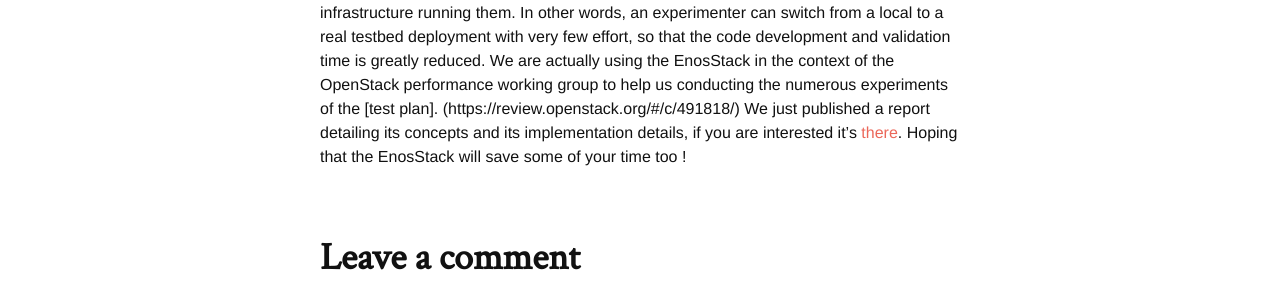
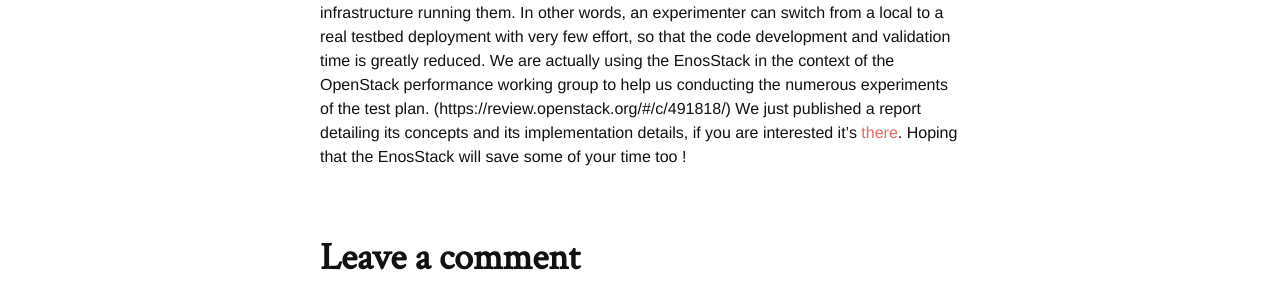
Before and after one commit to Marie-Donnie/blog, a Jekyll site: the page built from _posts/2018-01-22-the-EnosStack-to-help-experimenters-in-making-reproducible-research.markdown, in a window 1280 px wide. Shown: the part 628-920 px from the top of the page. Built offline with Jekyll 4.4.1, drawn with Linux system fonts in a browser that asks for light colours; some of the changed text lies outside the part shown.

```diff
--- a/_posts/2018-01-22-the-EnosStack-to-help-experimenters-in-making-reproducible-research.markdown
+++ b/_posts/2018-01-22-the-EnosStack-to-help-experimenters-in-making-reproducible-research.markdown
@@ -11,6 +11,6 @@ However, designing, deploying and validating an experiment can quickly become a
 In order to help experimenters in this daunting task, we created the EnosStack, an open source software stack especially designed for reproducible scientific experiments.
 It enables an experimenter to easily  describe experimental  workflows meant to be re-used, while  abstracting  the  underlying  infrastructure  running  them.
 In other words, an experimenter can switch from  a  local  to  a  real  testbed deployment with very few effort, so that the code development and validation time is greatly reduced.
-We are actually using the EnosStack in the context of the OpenStack performance working group to help us conducting the numerous experiments of the [test plan]. (https://review.openstack.org/#/c/491818/)
+We are actually using the EnosStack in the context of the OpenStack performance working group to help us conducting the numerous experiments of the test plan. (https://review.openstack.org/#/c/491818/)
 We just published a report detailing its concepts and its implementation details, if you are interested it's [there](https://hal.inria.fr/hal-01689726).
 Hoping that the EnosStack will save some of your time too !
```
